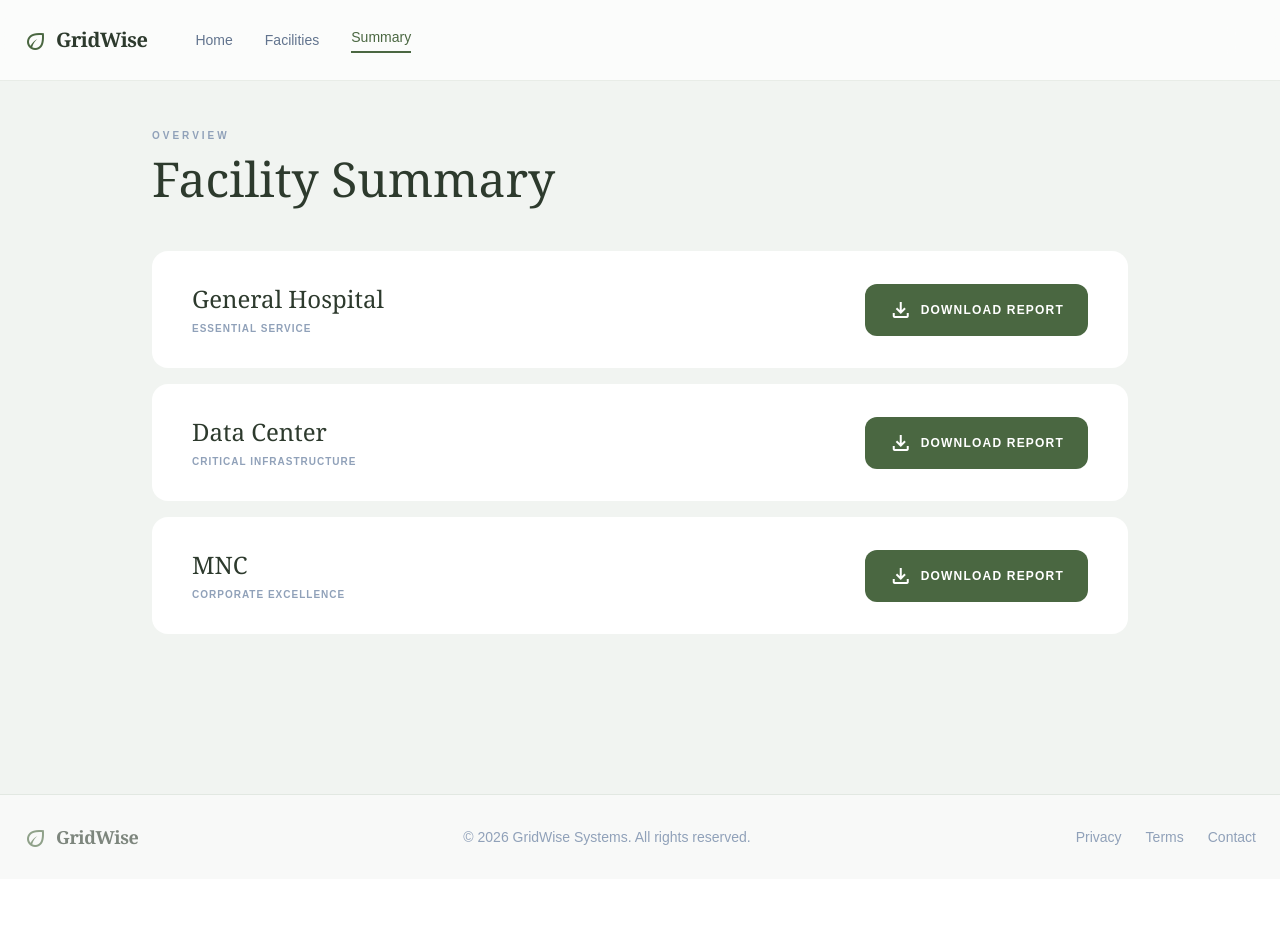
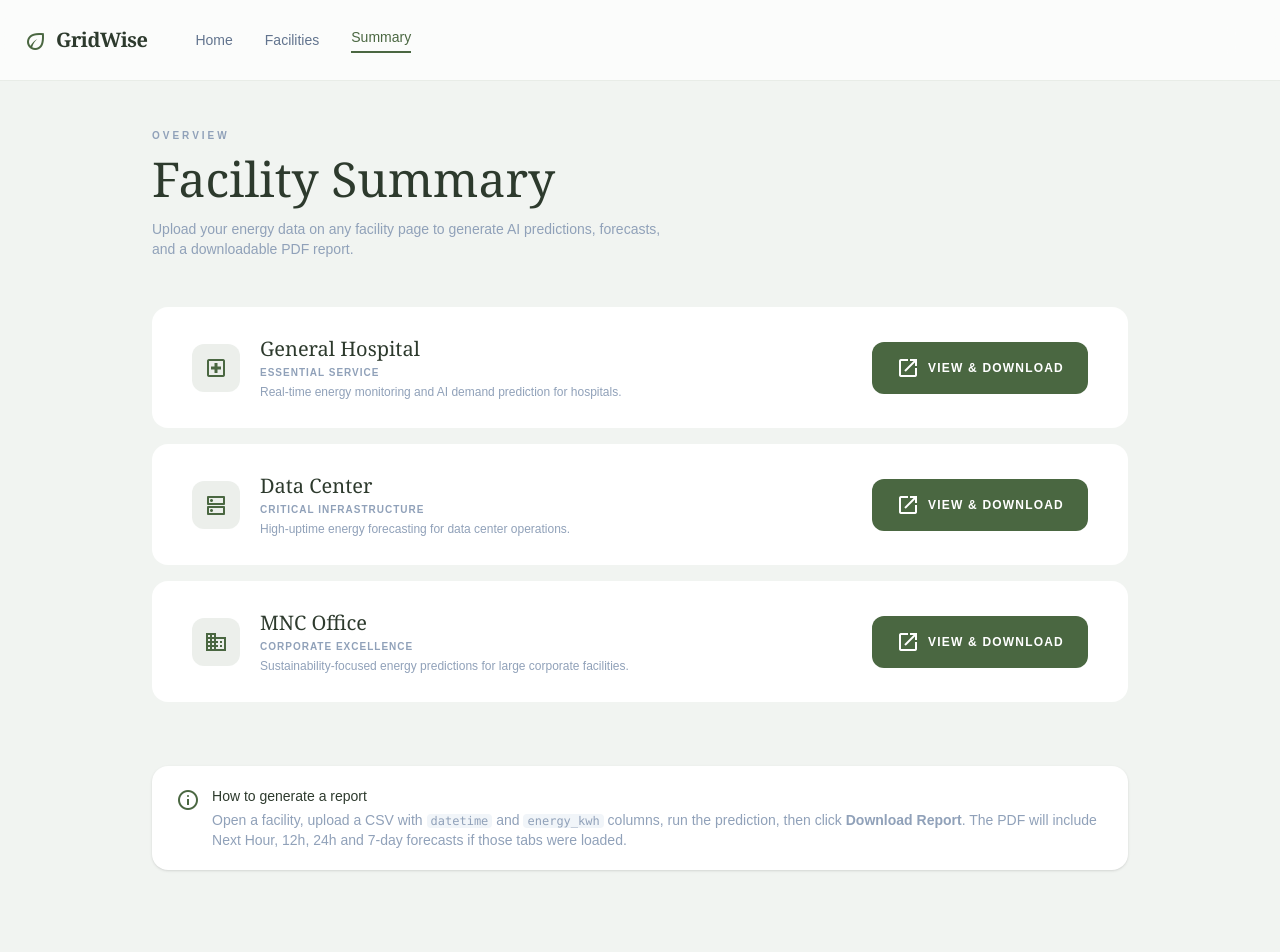
Before and after one commit to jaydeepk8/grid-wise, a Next.js app in the folder gridwise/: page /summary in a window 1280 px wide. Shown: the top 952 px of the page. Before the commit the page ends 879 px from the top, so only its background shows below. Built offline with nearby package versions, Linux system fonts and the light colour scheme.

Commit message:
fix: KPI labels on forecast tabs, hide Actual line on forecast chart, X-axis interval, Clear upload, Summary page

```diff
--- a/gridwise/src/app/facility/[id]/page.js
+++ b/gridwise/src/app/facility/[id]/page.js
@@ -259,7 +259,7 @@ export default function FacilityDetailPage() {
               </div>
               <ModelAccuracy facilityId={id} />
               <button onClick={() => { setUploadedData(null); setUploadedFile(null); setActiveTab(0); setForecastCache({}); setForecastFallback({}); clearInterval(liveIntervalRef.current); }} className="text-white/70 hover:text-white text-xs underline transition">
-                Reset to default
+                Clear upload
               </button>
             </div>
           </div>
@@ -319,7 +319,7 @@ export default function FacilityDetailPage() {
           <>
             {/* KPI cards */}
             <section className="mb-10">
-              {showLoading ? <KPISkeleton /> : <KPI data={activeData} facilityId={id} />}
+              {showLoading ? <KPISkeleton /> : <KPI data={activeData} facilityId={id} isForecasting={!isNextHour && !!forecastData} />}
             </section>
 
             {/* Chart + Insights */}
--- a/gridwise/src/app/summary/page.js
+++ b/gridwise/src/app/summary/page.js
@@ -1,32 +1,29 @@
 "use client";
 
+import Link from "next/link";
 import Footer from "@/components/Footer";
-import { generateReport } from "@/lib/generateReport";
 
 const facilities = [
   {
     id: "hospital",
     name: "General Hospital",
     category: "Essential Service",
-    status: "Optimal",
-    facilityType: "hospital",
-    hasData: true,
+    icon: "local_hospital",
+    description: "Real-time energy monitoring and AI demand prediction for hospitals.",
   },
   {
     id: "data-center",
     name: "Data Center",
     category: "Critical Infrastructure",
-    status: "High Demand",
-    facilityType: "data-center",
-    hasData: true,
+    icon: "dns",
+    description: "High-uptime energy forecasting for data center operations.",
   },
   {
     id: "mnc",
-    name: "MNC",
+    name: "MNC Office",
     category: "Corporate Excellence",
-    status: "Efficient",
-    facilityType: "mnc",
-    hasData: true,
+    icon: "business",
+    description: "Sustainability-focused energy predictions for large corporate facilities.",
   },
 ];
 
@@ -36,41 +33,59 @@ export default function SummaryPage() {
       <div className="max-w-5xl mx-auto px-6 w-full flex-1">
 
         <div className="mb-12">
-          <p className="text-[10px] uppercase tracking-[0.3em] text-slate-400 font-semibold mb-3">
-            Overview
-          </p>
+          <p className="text-[10px] uppercase tracking-[0.3em] text-slate-400 font-semibold mb-3">Overview</p>
           <h1
-            className="text-5xl text-[#2d3a2d]"
+            className="text-5xl text-[#2d3a2d] mb-4"
             style={{ fontFamily: "Georgia, 'Times New Roman', serif", fontWeight: 400 }}
           >
             Facility Summary
           </h1>
+          <p className="text-slate-400 text-sm max-w-lg">
+            Upload your energy data on any facility page to generate AI predictions, forecasts, and a downloadable PDF report.
+          </p>
         </div>
 
         <div className="flex flex-col gap-4 mb-16">
           {facilities.map((facility) => (
-            <div key={facility.id} className="bg-white rounded-2xl px-10 py-8 flex items-center justify-between">
-              <div>
-                <h2
-                  className="text-2xl text-[#2d3a2d] mb-1.5"
-                  style={{ fontFamily: "Georgia, 'Times New Roman', serif", fontWeight: 400 }}
-                >
-                  {facility.name}
-                </h2>
-                <p className="text-[10px] uppercase tracking-widest text-slate-400 font-semibold">
-                  {facility.category}
-                </p>
+            <div key={facility.id} className="bg-white rounded-2xl px-8 md:px-10 py-7 flex flex-col md:flex-row md:items-center md:justify-between gap-4">
+              <div className="flex items-center gap-5">
+                <div className="w-12 h-12 bg-[#4a6741]/10 rounded-xl flex items-center justify-center shrink-0">
+                  <span className="material-symbols-outlined text-[#4a6741] text-2xl">{facility.icon}</span>
+                </div>
+                <div>
+                  <h2
+                    className="text-xl text-[#2d3a2d] mb-0.5"
+                    style={{ fontFamily: "Georgia, 'Times New Roman', serif", fontWeight: 400 }}
+                  >
+                    {facility.name}
+                  </h2>
+                  <p className="text-[10px] uppercase tracking-widest text-slate-400 font-semibold mb-1">{facility.category}</p>
+                  <p className="text-slate-400 text-xs">{facility.description}</p>
+                </div>
               </div>
 
-              <button
-                onClick={() => generateReport(facility, null)}
-                className="flex items-center gap-2 bg-[#4a6741] text-white text-xs font-bold uppercase tracking-widest px-6 py-3.5 rounded-xl hover:bg-[#2d3a2d] transition-all duration-300"
+              <Link
+                href={`/facility/${facility.id}`}
+                className="flex items-center gap-2 bg-[#4a6741] text-white text-xs font-bold uppercase tracking-widest px-6 py-3.5 rounded-xl hover:bg-[#2d3a2d] transition-all duration-300 whitespace-nowrap w-fit"
               >
-                <span className="material-symbols-outlined text-sm">download</span>
-                Download Report
-              </button>
+                <span className="material-symbols-outlined text-sm">open_in_new</span>
+                View & Download
+              </Link>
             </div>
           ))}
+        </div>
+
+        {/* Info note */}
+        <div className="flex items-start gap-3 bg-white rounded-2xl px-6 py-5 mb-16 shadow-sm">
+          <span className="material-symbols-outlined text-[#4a6741] text-xl mt-0.5">info</span>
+          <div>
+            <p className="text-sm font-medium text-[#2d3a2d] mb-1">How to generate a report</p>
+            <p className="text-sm text-slate-400">
+              Open a facility, upload a CSV with <code className="bg-slate-100 px-1 rounded text-xs">datetime</code> and{" "}
+              <code className="bg-slate-100 px-1 rounded text-xs">energy_kwh</code> columns, run the prediction, then click <strong>Download Report</strong>.
+              The PDF will include Next Hour, 12h, 24h and 7-day forecasts if those tabs were loaded.
+            </p>
+          </div>
         </div>
 
       </div>
--- a/gridwise/src/components/Dashboard/EnergyChart.js
+++ b/gridwise/src/components/Dashboard/EnergyChart.js
@@ -13,19 +13,56 @@ export default function EnergyChart({ data = null, facilityId = "hospital" }) {
   );
 
   const { labels, actual, predicted } = data.chart;
-  const chartData = labels.map((label, i) => ({ time: label, actual: actual[i], predicted: predicted[i] }));
+
+  // On forecast tabs, actual is all null — hide the Actual line entirely
+  const hasActual = actual && actual.some((v) => v !== null && v !== undefined);
+
+  // Compute X-axis tick interval to avoid crowding
+  // 1-12 pts: show every label, 13-48: every 2nd, 49+: every 12th
+  const totalPts = labels.length;
+  const xInterval = totalPts <= 12 ? 0 : totalPts <= 48 ? 1 : 11;
+
+  const chartData = labels.map((label, i) => ({
+    time: label,
+    actual: actual[i] ?? null,
+    predicted: predicted[i] ?? null,
+  }));
 
   return (
     <div className="bg-white rounded-2xl p-4 md:p-6 shadow-sm w-full" style={{ height: 320 }}>
       <ResponsiveContainer width="100%" height="100%">
         <LineChart data={chartData} margin={{ top: 10, right: 10, left: 0, bottom: 20 }}>
           <CartesianGrid strokeDasharray="3 3" />
-          <XAxis dataKey="time" tick={{ fontSize: 11 }} />
+          <XAxis
+            dataKey="time"
+            tick={{ fontSize: 11 }}
+            interval={xInterval}
+            angle={totalPts > 24 ? -35 : 0}
+            textAnchor={totalPts > 24 ? "end" : "middle"}
+          />
           <YAxis tick={{ fontSize: 11 }} width={45} />
           <Tooltip />
           <Legend verticalAlign="top" height={30} />
-          <Line type="monotone" dataKey="actual" name="Actual" stroke="#2E7D32" strokeWidth={2} dot={false} />
-          <Line type="monotone" dataKey="predicted" name="Predicted" stroke="#1976D2" strokeDasharray="6 4" strokeWidth={2} dot={false} />
+          {hasActual && (
+            <Line
+              type="monotone"
+              dataKey="actual"
+              name="Actual"
+              stroke="#2E7D32"
+              strokeWidth={2}
+              dot={false}
+              connectNulls={false}
+            />
+          )}
+          <Line
+            type="monotone"
+            dataKey="predicted"
+            name={hasActual ? "Predicted" : "Forecast"}
+            stroke="#1976D2"
+            strokeDasharray={hasActual ? "6 4" : "0"}
+            strokeWidth={2}
+            dot={false}
+          />
         </LineChart>
       </ResponsiveContainer>
     </div>
--- a/gridwise/src/components/Dashboard/KPI.js
+++ b/gridwise/src/components/Dashboard/KPI.js
@@ -1,7 +1,7 @@
 "use client";
 import { facilityConfig } from "@/lib/facilityConfig";
 
-export default function KPI({ data = null, facilityId = "hospital" }) {
+export default function KPI({ data = null, facilityId = "hospital", isForecasting = false }) {
   const config = facilityConfig[facilityId];
 
   if (!config.hasData) return (
@@ -12,10 +12,10 @@ export default function KPI({ data = null, facilityId = "hospital" }) {
   );
 
   const kpis = [
-    { title: "Current Demand",   value: data ? `${data.current_demand_kwh} kW`         : null },
-    { title: "Predicted Demand", value: data ? `${data.predicted_next_hour_kwh} kW`    : null },
-    { title: "Peak Load Risk",   value: data ? data.peak_load_risk                      : null },
-    { title: "Renewable Mix",    value: data ? `${data.renewable_mix_percent}%`         : null },
+    { title: isForecasting ? "Avg Demand"  : "Current Demand",   value: data ? `${data.current_demand_kwh} kW`      : null },
+    { title: isForecasting ? "Peak Demand" : "Predicted Demand", value: data ? `${data.predicted_next_hour_kwh} kW` : null },
+    { title: "Peak Load Risk",   value: data ? data.peak_load_risk             : null },
+    { title: "Renewable Mix",    value: data ? `${data.renewable_mix_percent}%` : null },
   ];
 
   return (
```
